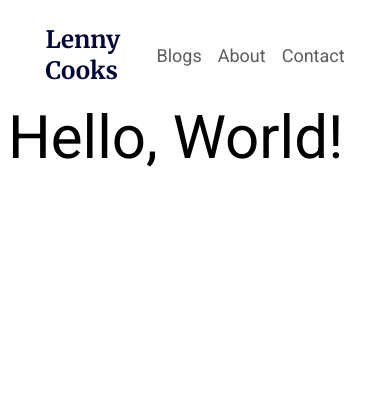
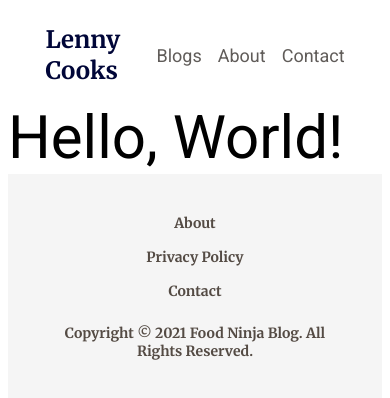
Before and after one commit to Marumo-ProG/lenny-cooks, a Next.js app: page / in a window 390 px wide. Shown: the top 398 px of the page. Built offline with nearby package versions, Linux system fonts and the light colour scheme; what @mui/material-nextjs would draw is missing.

Commit message:
footer done and responsive

```diff
--- a/src/app/layout.js
+++ b/src/app/layout.js
@@ -6,6 +6,7 @@ import Stack from "@mui/material/Stack";
 
 // Containers
 import NavBar from "@/common/layout/containers/NavBar";
+import Footer from "@/common/layout/containers/Footer";
 
 // Theme
 import ThemeContext from "@/common/theme";
@@ -25,6 +26,7 @@ export default function RootLayout({ children }) {
                         <Stack>
                             <NavBar />
                             {children}
+                            <Footer />
                         </Stack>
                     </ThemeContext>
                 </AppRouterCacheProvider>
--- a/src/common/constants.js
+++ b/src/common/constants.js
@@ -7,6 +7,7 @@ export const Colors = {
     greyDark: "#434343",
     greyLight: "#544B44",
     link: "#605C59",
+    background: "#F5F5F5",
 };
 
 export const PageGutter = "10%";
--- /dev/null
+++ b/src/common/layout/containers/Footer.js
@@ -0,0 +1,34 @@
+// MUI
+import Stack from "@mui/material/Stack";
+import Typography from "@mui/material/Typography";
+
+// Components
+import LinkText from "@/common/components/LinkText";
+
+// Utils
+import { PageGutter, Colors } from "@/common/constants";
+
+export default function Footer() {
+    return (
+        <Stack
+            spacing={3}
+            sx={{ px: PageGutter, py: 5, backgroundColor: Colors.background }}
+            alignItems={"center"}
+        >
+            <Stack direction={{ xs: "column", sm: "row" }} spacing={2} alignItems={"center"}>
+                <LinkText href="/about">
+                    <Typography variant="footerLink">About</Typography>
+                </LinkText>
+                <LinkText href="/privacy-policy">
+                    <Typography variant="footerLink">Privacy Policy</Typography>
+                </LinkText>
+                <LinkText href="/contact">
+                    <Typography variant="footerLink">Contact</Typography>
+                </LinkText>
+            </Stack>
+            <Typography variant="footerLink" sx={{ textAlign: "center" }}>
+                Copyright © 2021 Food Ninja Blog. All Rights Reserved.
+            </Typography>
+        </Stack>
+    );
+}
--- a/src/common/theme.js
+++ b/src/common/theme.js
@@ -26,6 +26,11 @@ const theme = createTheme({
             fontSize: "18px",
             color: Colors.link,
         },
+        footerLink: {
+            fontFamily: merriweather.style.fontFamily,
+            fontSize: "14px",
+            color: Colors.greyLight,
+        },
         miniTitle: {
             fontFamily: merriweather.style.fontFamily,
             fontSize: "24px",
```
